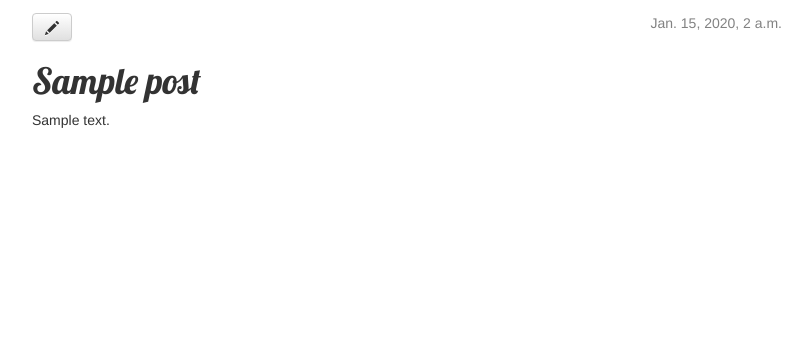
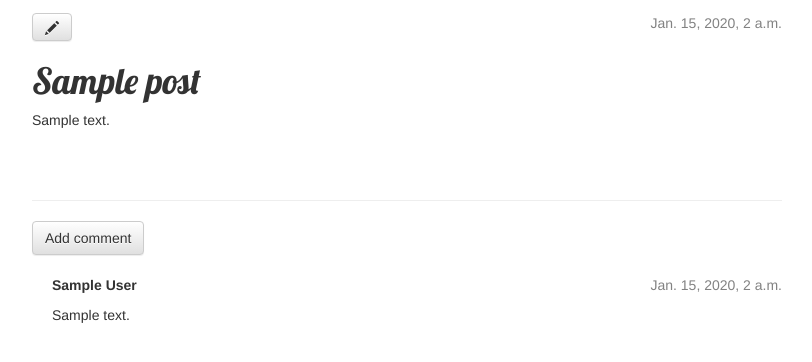
Before and after one commit to yjkim046/my-first-blog, a Django app: page /post/1/ in a window 1280 px wide. Shown: the part 131-493 px from the top of the page, without its empty margins (38-850 px from the left). Run offline with Django 3.2, Linux system fonts and the light colour scheme; tables that the repository leaves empty hold one stand-in row (values such as "Sample post"); some libraries are stand-ins or nearby versions.

Commit message:
Added comments

```diff
--- a/blog/admin.py
+++ b/blog/admin.py
@@ -1,4 +1,5 @@
 from django.contrib import admin
-from .models import Post
+from .models import Post, Comment
 
 admin.site.register(Post)
+admin.site.register(Comment)
--- a/blog/models.py
+++ b/blog/models.py
@@ -14,3 +14,20 @@ class Post(models.Model):
 
     def __str__(self):
         return self.title
+
+    def approved_comments(self):
+        return self.comments.filter(approved_comment=True)
+
+class Comment(models.Model):
+    post = models.ForeignKey('blog.Post', related_name='comments')
+    author = models.CharField(max_length=200)
+    text = models.TextField()
+    created_date = models.DateTimeField(default=timezone.now)
+    approved_comment = models.BooleanField(default=False)
+
+    def approve(self):
+        self.approved_comment = True
+        self.save()
+
+    def __str__(self):
+        return self.text
--- a/blog/static/css/blog.css
+++ b/blog/static/css/blog.css
@@ -54,3 +54,7 @@ h1, h2, h3, h4 {
 .post h1 a, .post h1 a:visited {
     color: #000000;
 }
+
+.comment {
+    margin: 20px 0px 20px 20px;
+}
--- a/blog/templates/blog/post_detail.html
+++ b/blog/templates/blog/post_detail.html
@@ -11,4 +11,23 @@
         <h1>{{ post.title }}</h1>
         <p>{{ post.text|linebreaksbr }}</p>
     </div>
+<hr>
+<a class="btn btn-default" href="{% url 'add_comment_to_post' pk=post.pk %}">Add comment</a>
+{% for comment in post.comments.all %}
+    {% if user.is_authenticated or comment.approved_comment %}
+    <div class="comment">
+        <div class="date">
+            {{ comment.created_date }}
+            {% if not comment.approved_comment %}
+                <a class="btn btn-default" href="{% url 'comment_remove' pk=comment.pk %}"><span class="glyphicon glyphicon-remove"></span></a>
+                <a class="btn btn-default" href="{% url 'comment_approve' pk=comment.pk %}"><span class="glyphicon glyphicon-ok"></span></a>
+            {% endif %}
+        </div>
+        <strong>{{ comment.author }}</strong>
+        <p>{{ comment.text|linebreaks }}</p>
+    </div>
+    {% endif %}
+{% empty %}
+    <p>No comments here yet :(</p>
+{% endfor %}
 {% endblock %}
--- a/blog/templates/blog/post_list.html
+++ b/blog/templates/blog/post_list.html
@@ -8,6 +8,7 @@
             </div>
             <h1><a href="{% url 'post_detail' pk=post.pk %}">{{ post.title }}</a></h1>
             <p>{{ post.text|linebreaksbr }}</p>
+            <a href="{% url 'post_detail' pk=post.pk %}">Comments: {{ post.approved_comments.count }}</a>
         </div>
     {% endfor %}
 {% endblock content %}
--- a/blog/urls.py
+++ b/blog/urls.py
@@ -6,4 +6,7 @@ urlpatterns = [
     url(r'^post/(?P<pk>[0-9]+)/$', views.post_detail, name='post_detail'),
     url(r'^post/new/$', views.post_new, name='post_new'),
     url(r'^post/(?P<pk>[0-9]+)/edit/$', views.post_edit, name='post_edit'),
+    url(r'^post/(?P<pk>\d+)/comment/$', views.add_comment_to_post, name='add_comment_to_post'),
+    url(r'^comment/(?P<pk>\d+)/approve/$', views.comment_approve, name='comment_approve'),
+    url(r'^comment/(?P<pk>\d+)/remove/$', views.comment_remove, name='comment_remove'),
 ]
--- a/blog/views.py
+++ b/blog/views.py
@@ -1,7 +1,7 @@
 from django.shortcuts import render, get_object_or_404, redirect
 from django.utils import timezone
-from .models import Post
-from .forms import PostForm
+from .models import Post, Comment
+from .forms import PostForm, CommentForm
 
 def post_list(request):
     posts = Post.objects.filter(published_date__lte=timezone.now()).order_by('published_date')
@@ -37,3 +37,27 @@ def post_edit(request, pk):
     else:
         form = PostForm(instance=post)
     return render(request, 'blog/post_edit.html', {'form': form})
+
+def add_comment_to_post(request, pk):
+    post = get_object_or_404(Post, pk=pk)
+    if request.method == "POST":
+        form = CommentForm(request.POST)
+        if form.is_valid():
+            comment = form.save(commit=False)
+            comment.post = post
+            comment.save()
+            return redirect('post_detail', pk=post.pk)
+    else:
+        form = CommentForm()
+    return render(request, 'blog/add_comment_to_post.html', {'form': form})
+
+def comment_approve(request, pk):
+    comment = get_object_or_404(Comment, pk=pk)
+    comment.approve()
+    return redirect('post_detail', pk=comment.post.pk)
+
+def comment_remove(request, pk):
+    comment = get_object_or_404(Comment, pk=pk)
+    post_pk = comment.post.pk
+    comment.delete()
+    return redirect('post_detail', pk=post_pk)
```
Also changed, not shown: blog/forms.py (+7 -1 lines), blog/templates/blog/add_comment_to_post.html (added, +9 -0 lines), blog/migrations/0002_comment.py (added).
